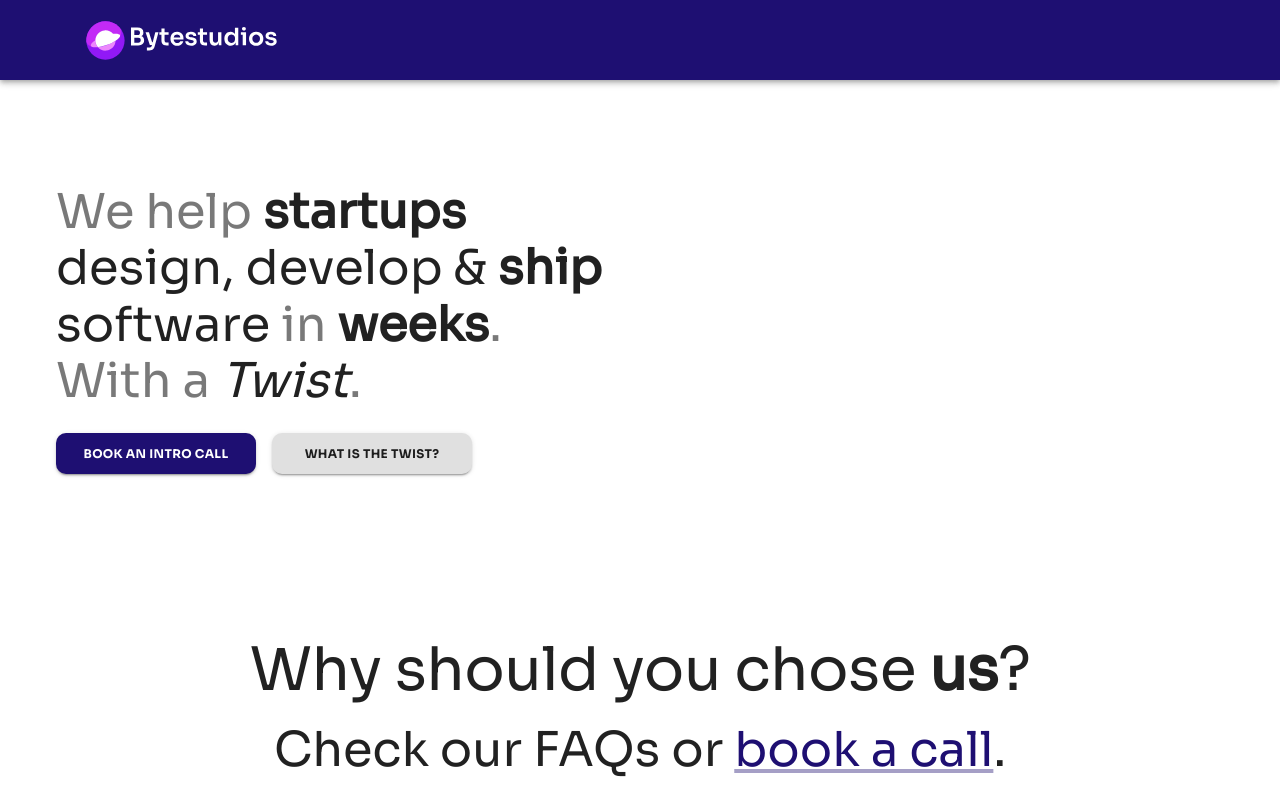
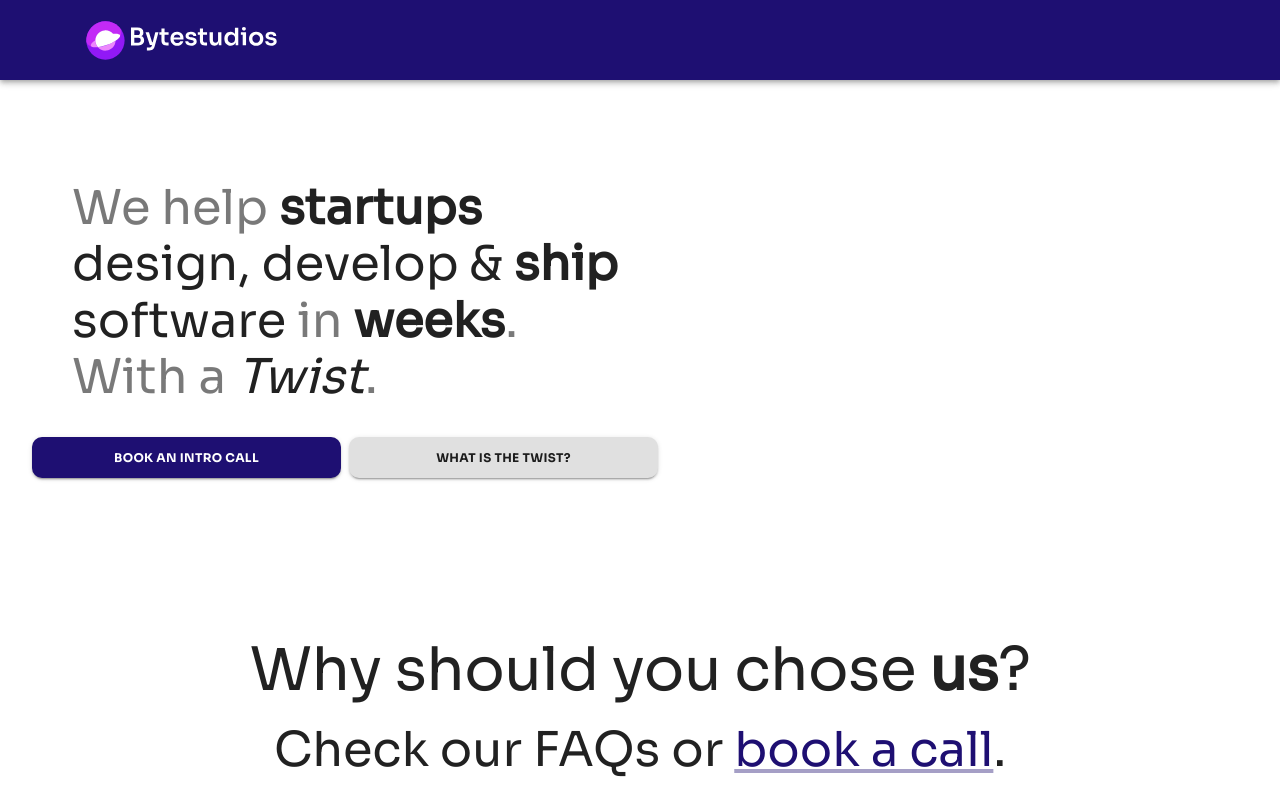
Before and after one commit to spars57/bytestudios, a React (Vite) app: page / in a window 1280 px wide. Shown: the top 800 px of the page. Built offline with nearby package versions, Linux system fonts and the light colour scheme.

Commit message:
improve ui ux

```diff
--- a/src/App.tsx
+++ b/src/App.tsx
@@ -43,9 +43,12 @@ function App() {
         alignItems={"center"}
         justifyContent={"space-between"}
       >
-        <Box p={2} pl={5} id="home">
+        <Box p={2} id="home">
           <Slide direction="right" in={true} timeout={1000}>
-            <Typography sx={{ typography: { sm: "h4", md: "h3", xs: "h4" } }}>
+            <Typography
+              px={5}
+              sx={{ typography: { sm: "h5", md: "h3", xs: "h5" } }}
+            >
               <Box display="flex">
                 <div style={{ opacity: 0.6 }}>We help</div>&nbsp;
                 <b>startups</b>
@@ -67,27 +70,27 @@ function App() {
               </Box>
             </Typography>
           </Slide>
-          <Box mt={3} display="flex">
-            <Grow in={true} timeout={2000}>
-              <Box mr={1}>
-                <Button sx={{ width: 200 }} variant="contained">
+          <Grid container mt={3} spacing={1}>
+            <Grid item sm={12} md={6}>
+              <Grow in={true} timeout={2000}>
+                <Button sx={{ width: "100%" }} variant="contained">
                   Book an intro call
                 </Button>
-              </Box>
-            </Grow>
-            <Grow in={true} timeout={4000}>
-              <Box mx={1}>
+              </Grow>
+            </Grid>
+            <Grid item sm={12} md={6}>
+              <Grow in={true} timeout={4000}>
                 <Button
-                  sx={{ width: 200 }}
+                  sx={{ width: "100%" }}
                   variant="contained"
                   color="inherit"
                   onClick={scrollToView("twist")}
                 >
                   What is the twist?
                 </Button>
-              </Box>
-            </Grow>
-          </Box>
+              </Grow>
+            </Grid>
+          </Grid>
         </Box>
       </Box>
       {/* Benefits */}
```
